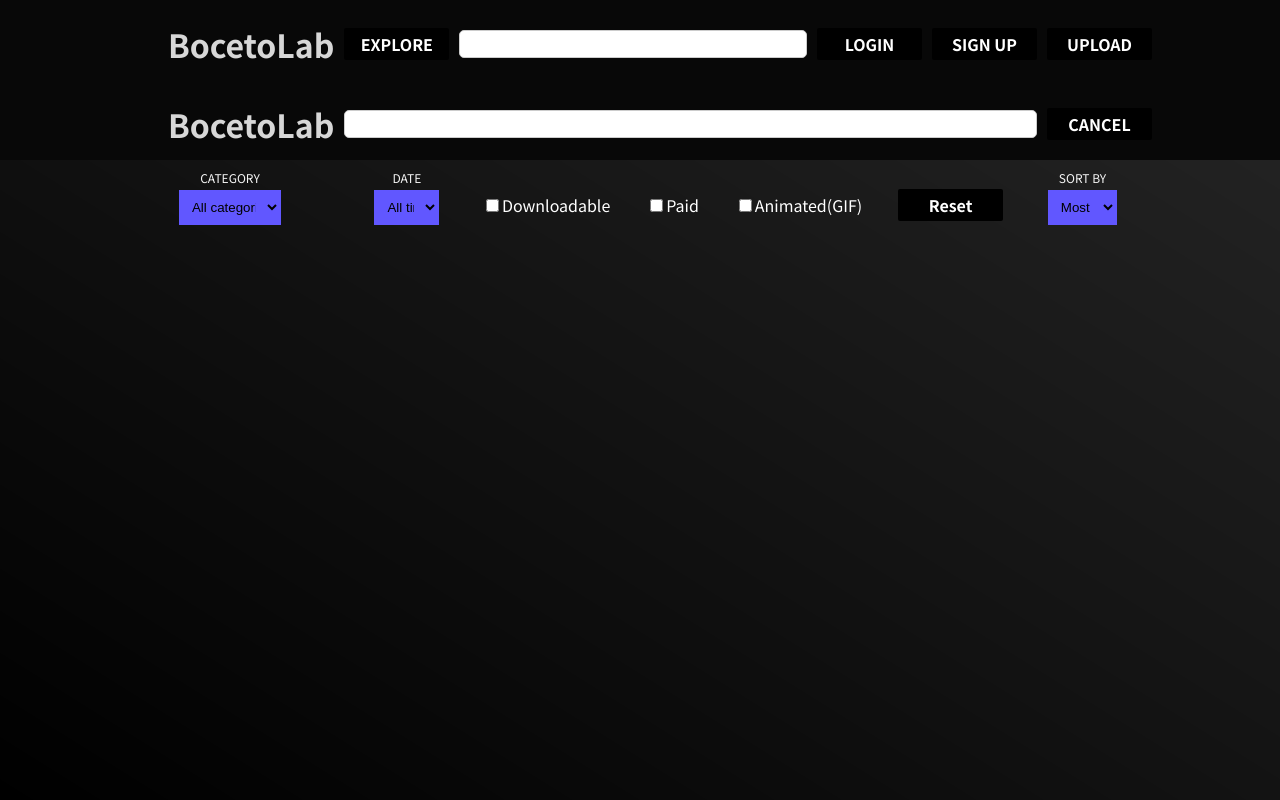
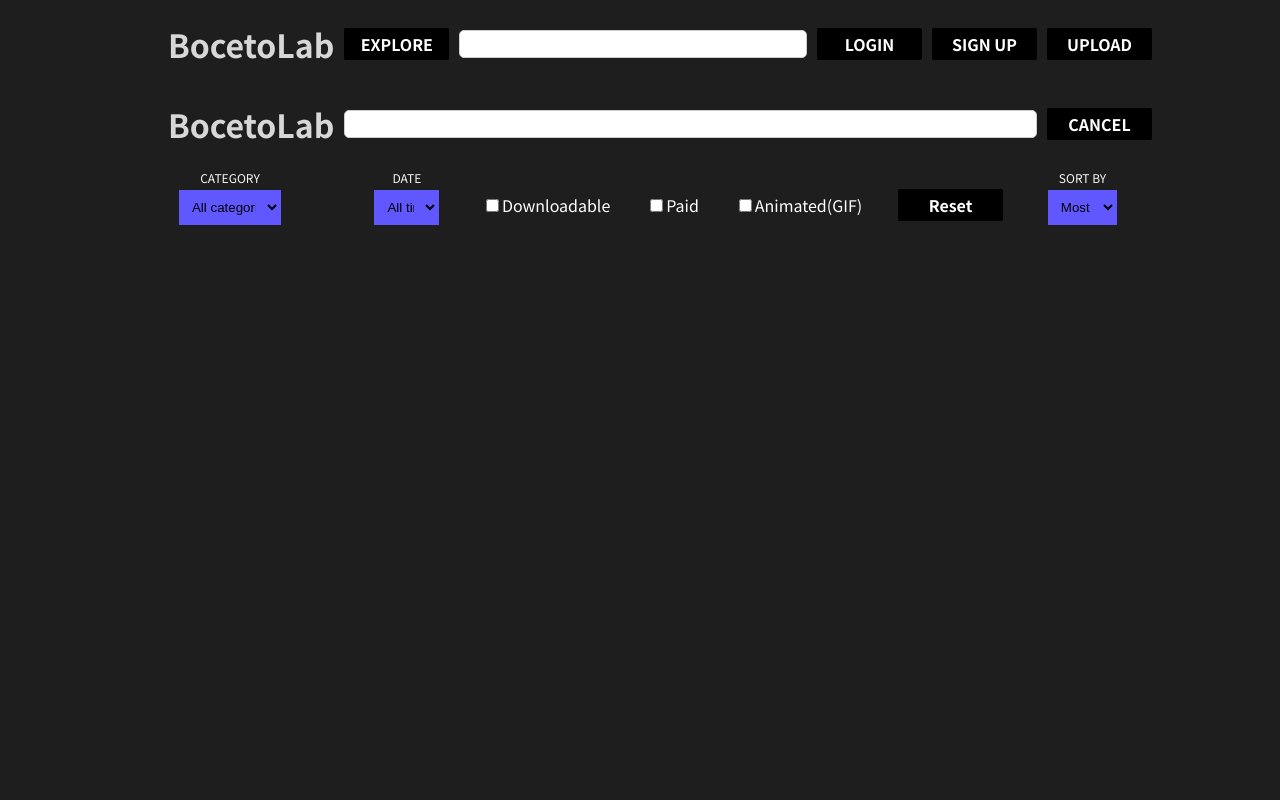
Before and after one commit to Janxelod/3D-Marketplace, a React (Create React App) app in the folder client/: page /search in a window 1280 px wide. Shown: the top 800 px of the page. Built offline with nearby package versions, Linux system fonts and the light colour scheme.

Commit message:
:lipstick: Added ease-in-out effect to change NavBar background color
- Added new hook (useReferedState) in order to access the components states from a DOM event listener.
- Changed background body color.

```diff
--- a/client/src/components/navbar/NavBar.js
+++ b/client/src/components/navbar/NavBar.js
@@ -1,11 +1,34 @@
+import { useCallback, useEffect, useRef } from "react";
+import { Link } from "react-router-dom";
+
 import Button from "../ui/Button";
 import SearchBar from "./searchbar/SearchBar";
+import useReferredState from "../../hooks/useReferedState";
 
 import classes from "./NavBar.module.css";
-import { Link } from "react-router-dom";
 
 const NavBar = ({OnOpenLogin, OnOpenSignUp}) => {
-   return (<header className = {classes.navbar}>
+   const [startedScrolling, setStartedScrolling] = useReferredState(false);
+   const headerRef = useRef();
+
+   const onScrollHandler = () => {
+      if(!startedScrolling.current) {
+         setStartedScrolling(true);
+         headerRef.current.className = `${classes.navbar} ${classes.scrolledNavbar}`;
+      }
+
+      if(window.scrollY === 0) {
+         setStartedScrolling(false);
+         headerRef.current.className = `${classes.navbar}`
+      }
+   }
+
+   useEffect(() => {
+      window.addEventListener("scroll", onScrollHandler);
+      return () => window.removeEventListener("scroll", onScrollHandler)
+    }, []);
+
+   return (<header className = {classes.navbar} ref={headerRef}>
          <ul>
             <li><h1>BocetoLab</h1></li>
             <li><Button name ="EXPLORE" /></li>
--- a/client/src/components/navbar/NavBar.module.css
+++ b/client/src/components/navbar/NavBar.module.css
@@ -2,7 +2,7 @@
    width: 100%;
    height: 5rem;
    margin: 0;
-   background-color: #080808;
+   background-color: transparent;
    position: sticky;
    top: 0;
    display: flex;
@@ -10,6 +10,15 @@
    align-items: center;
    z-index: 50;
    flex-wrap: wrap;
+
+   transition: background-color, border-bottom-color .25s, .25s ease-out ;
+}
+
+.scrolledNavbar {
+   background-color: black;
+   border-bottom: 1px solid;
+   border-bottom-color: rgba(255, 255, 255, 0.25);
+   transition: background-color, border-bottom-color .25s, .25s ease-in ;
 }
 
 .navbar ul li h1 {
--- /dev/null
+++ b/client/src/hooks/useReferedState.js
@@ -0,0 +1,15 @@
+import {useState, useRef} from "react";
+
+const useReferredState = (initialValue) => {
+    const [state, setState] = useState(initialValue);
+    const reference = useRef(state);
+
+    const setReferredState = value => {
+        reference.current = value;
+        setState(value);
+    };
+
+    return [reference, setReferredState];
+}
+
+export default useReferredState
--- a/client/src/index.css
+++ b/client/src/index.css
@@ -10,11 +10,7 @@
 
 body {
   margin: 0;
-  background: linear-gradient(
-      to top right,
-      rgba(0, 0, 0, 1),
-      rgba(0, 0, 0, 0.85)
-   );
+  background: #1e1e1e;
    min-height: 1080px;
    background-repeat: no-repeat;
    background-attachment: fixed;
```
